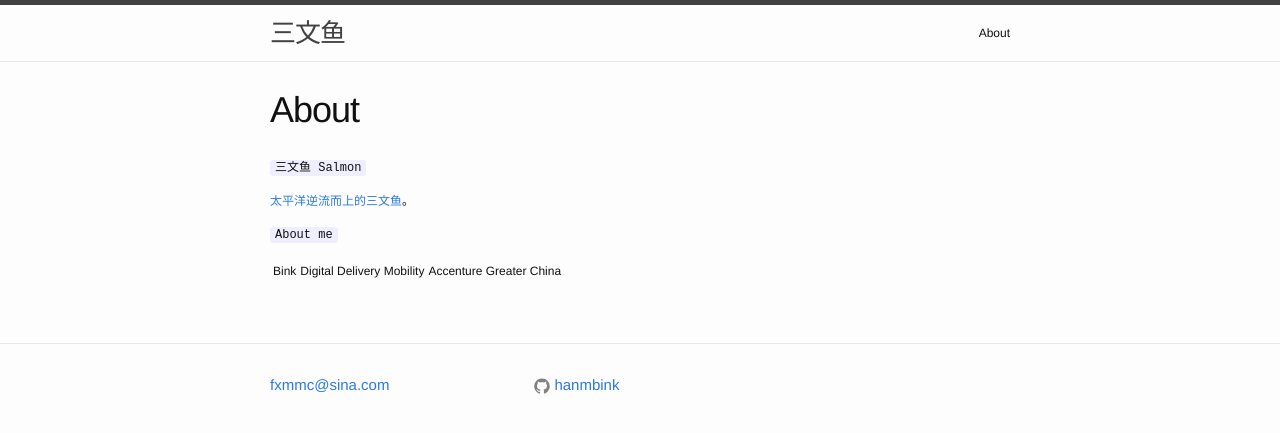
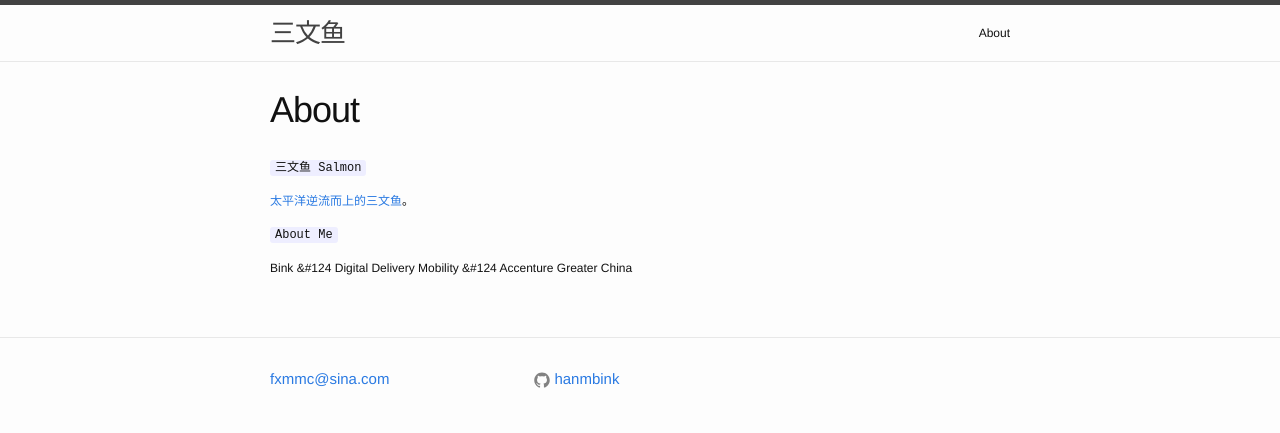
Before and after one commit to binkwang/hanmbink.github.io, a Jekyll site: the page built from about.md, in a window 1280 px wide. Shown: the top 433 px of the page. Built offline with Jekyll 4.4.1, drawn with Linux system fonts in a browser that asks for light colours.

Commit message:
Improve formate

```diff
--- a/about.md
+++ b/about.md
@@ -13,11 +13,11 @@ You can find the source code for Jekyll at [github.com/jekyll/jekyll](https://gi
 
 `三文鱼 Salmon`
 
-[太平洋逆流而上的三文鱼](http://zh.wikipedia.org/zh-tw/%E9%AE%AD%E9%AD%9A)。
+[太平洋逆流而上的三文鱼](https://en.wikipedia.org/wiki/Salmon)。
 
-`About me`
+`About Me`
 
-Bink | Digital Delivery Mobility | Accenture Greater China
+Bink &#124 Digital Delivery Mobility &#124 Accenture Greater China
 
 
 <!--
```
